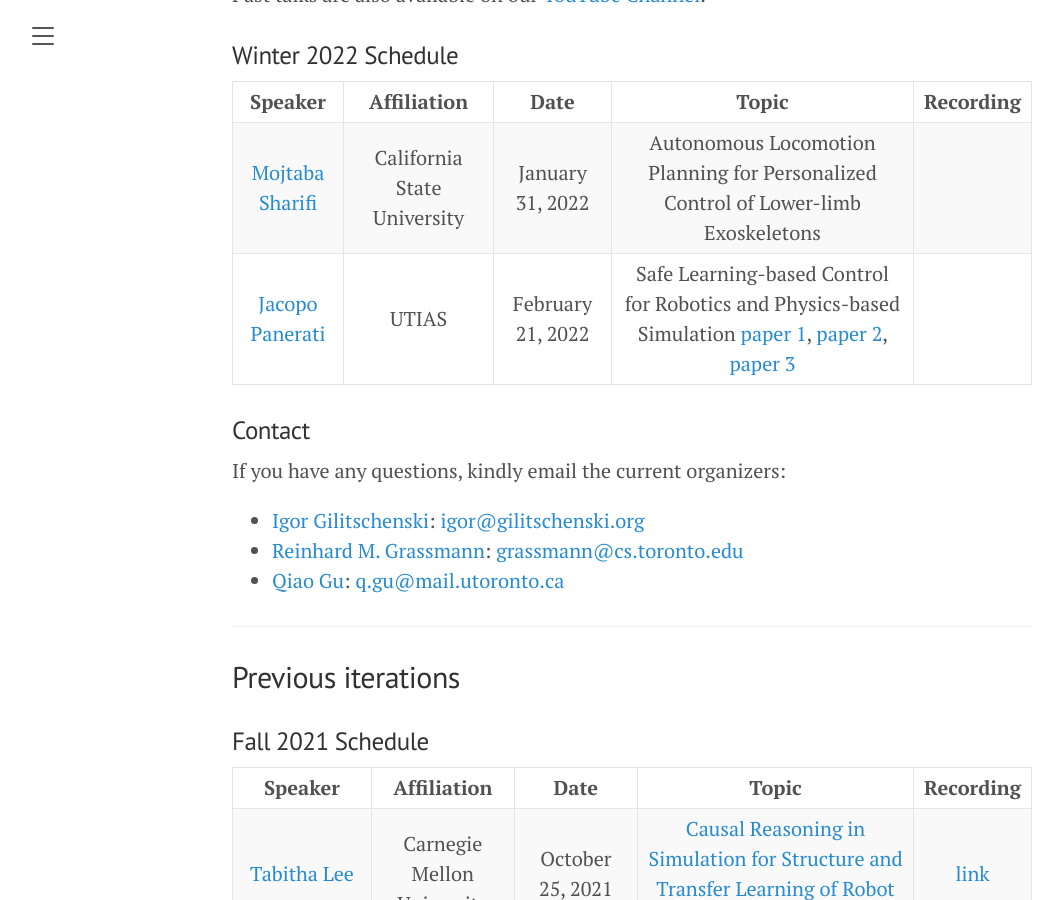
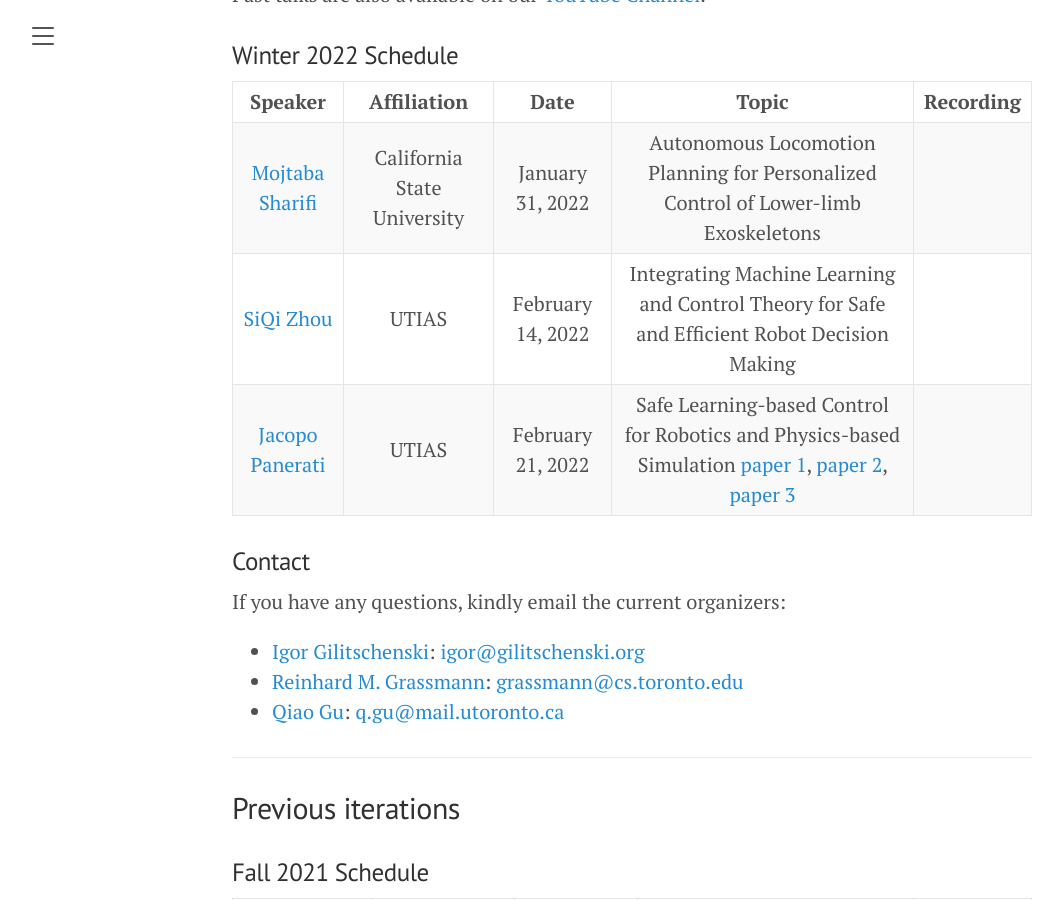
Before and after one commit to uoft-cs-robotics/toronto-air, a Jekyll site: the page built from index.md, in a window 1280 px wide and 900 px high, scrolled down 976 px. Shown: the whole window, without its empty margins (8-1071 px from the left). Built offline with Jekyll 4.4.1, drawn with Linux system fonts in a browser that asks for light colours; comment, search, counter and statistics services are not loaded.

Commit message:
Added SiQi Zhou

```diff
--- a/index.md
+++ b/index.md
@@ -49,7 +49,9 @@ Past talks are also available on our [YouTube Channel](https://www.youtube.com/c
 | Speaker      | Affiliation | Date      | Topic |    Recording     |
 | :----:       |    :----:   |        :----: |     :----: |       :----: |
 |[Mojtaba Sharifi](https://sites.google.com/ualberta.ca/mojtabasharifi/)| California State University | January 31, 2022| Autonomous Locomotion Planning for Personalized Control of Lower-limb Exoskeletons|  |
+|[SiQi Zhou](http://siqizhou.com/)| UTIAS | February 14, 2022| Integrating Machine Learning and Control Theory for Safe and Efficient Robot Decision Making |  |
 |[Jacopo Panerati](https://jacopopanerati.github.io/)| UTIAS | February 21, 2022| Safe Learning-based Control for Robotics and Physics-based Simulation [paper 1](https://arxiv.org/abs/2109.06325), [paper 2](https://arxiv.org/abs/2108.06266), [paper 3](https://arxiv.org/abs/2103.02142) |  |
+
 
 
 ### Contact
```
